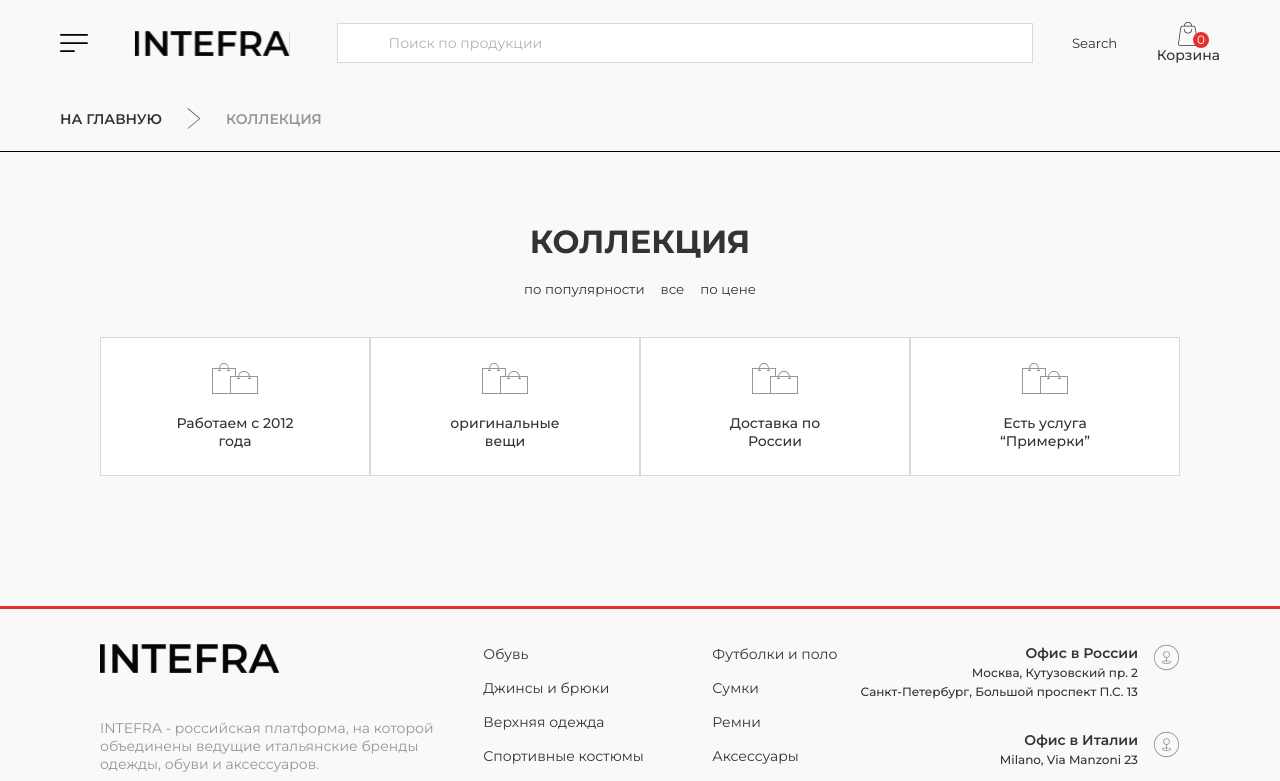
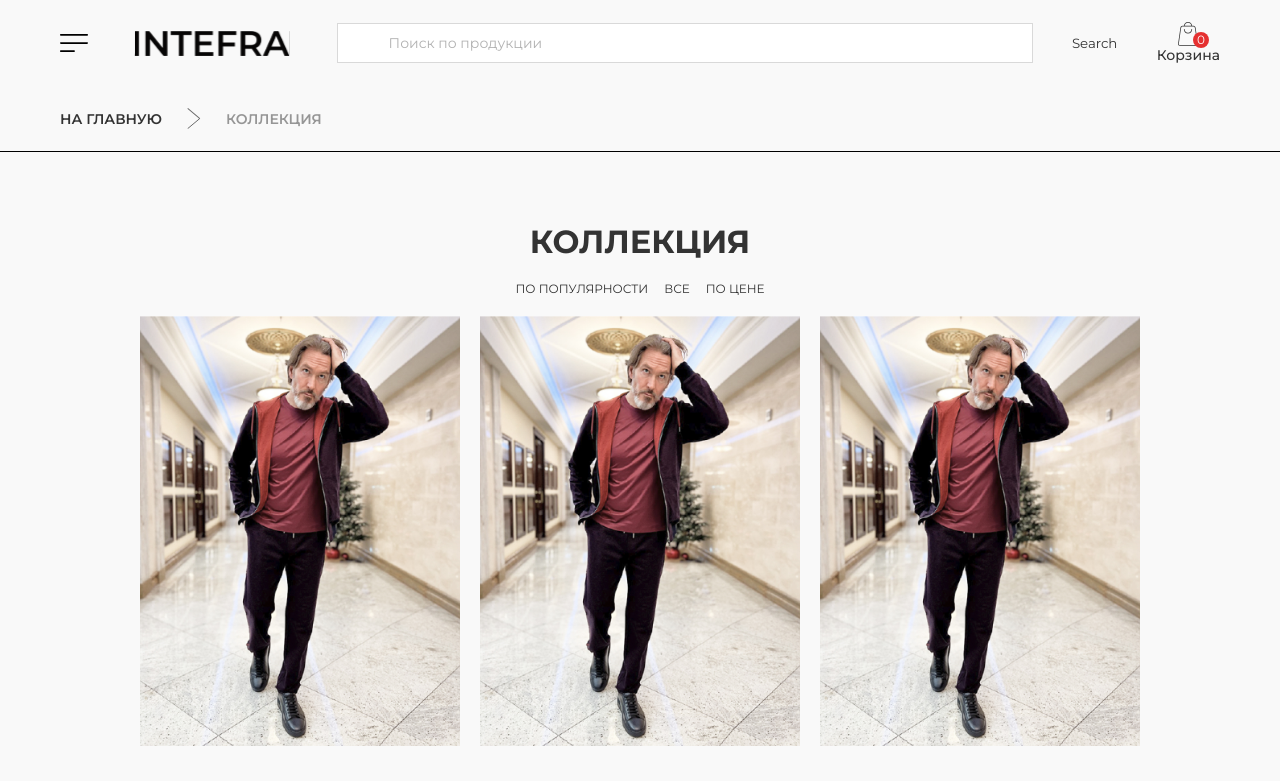
Before and after one commit to slumpthug/next-project, a Next.js app: page /assemblage in a window 1280 px wide. Shown: the top 781 px of the page. Built offline with nearby package versions, Linux system fonts and the light colour scheme.

Commit message:
fixed filter

```diff
--- a/components/assemblagecomp/Assemblage-style.module.css
+++ b/components/assemblagecomp/Assemblage-style.module.css
@@ -12,6 +12,16 @@
     column-gap: 16px;
 }
 
+.assemblagecomp__filter button {
+    font-size: 12px;
+    cursor: pointer;
+    text-transform: uppercase;
+}
+
+.assemblagecomp__filter button:hover{
+    text-decoration: underline;
+}
+
 .assemblagecomp__wrapper {
     display: flex;
     justify-content: center;
--- a/components/assemblagecomp/Assemblagecomp.jsx
+++ b/components/assemblagecomp/Assemblagecomp.jsx
@@ -12,31 +12,37 @@ const Assemblagecomp = () => {
             id: 1,
             text: 'Спортивный костюм Artigiani, футболка Artigiani, кеды Santoni',
             cat: 1,
+            product: 0,
         },
         {
             id: 2,
             text: 'Пуховый жилет Kiton, джинсы Jacob Cohen, футболка Fedeli, кроссовки Valentino, бейсболка Kiton',
             cat: 3,
+            product: 0,
         },
         {
             id: 3,
             text: 'aaaaaaaaaaaaaaaaaaaaaaa',
             cat: 1,
+            product: 0,
         },
         {
             id: 4,
             text: 'bbbbbbbbbbbbbbbbbbbbbbbbbb',
             cat: 3,
+            product: 0,
         },
         {
             id: 5,
             text: 'Пуховый жилет Kiton, джинсы Jacob Cohen, футболка Fedeli, кроссовки Valentino, бейсболка Kiton',
             cat: 1,
+            product: 0,
         },
         {
             id: 6,
             text: 'Пуховый жилет Kiton, джинсы Jacob Cohen, футболка Fedeli, кроссовки Valentino, бейсболка Kiton',
             cat: 3,
+            product: 0,
         },
     ]
 
@@ -57,6 +63,13 @@ const Assemblagecomp = () => {
                             </>
                         )
                     })}
+                    {card.filter(item => item.product == category ).map( item => {
+                        return (
+                            <>
+                                <CollectionCard link='/form' text={item.text} img={man} />
+                            </>
+                        )
+                    })}
                 </div>
                 <Privilege/>
             </div>
```
